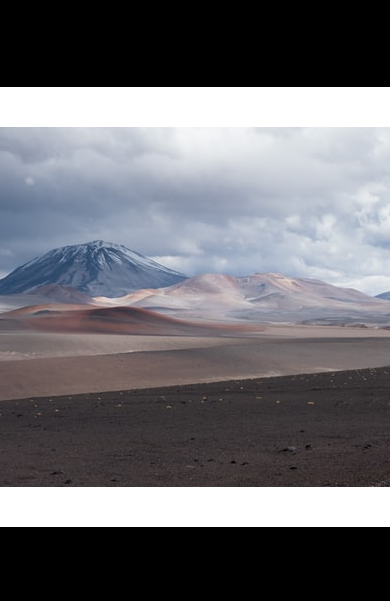
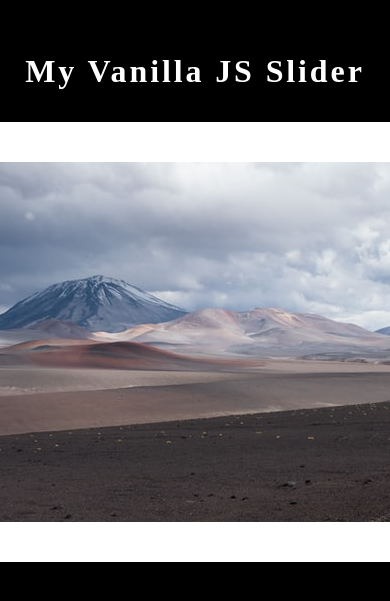
Before and after one commit to erickarodom/mycarousel, a website built with Parcel: page index.html in a window 390 px wide. Shown: the part 115-716 px from the top of the page. Built offline with nearby package versions, Linux system fonts and the light colour scheme.

Commit message:
Added h1 title and cleaned up media queries

```diff
--- a/index.html
+++ b/index.html
@@ -9,6 +9,7 @@
   </head>
   <body>
     <main>
+      <h1>My Vanilla JS Slider</h1>
       <section class="slider-sect-ctnr">
         <button id="next" class="btn l-btn">Next</button>
         <div id="slider-ctnr" class="slider-ctnr">
--- a/styles.css
+++ b/styles.css
@@ -13,18 +13,24 @@ body {
   body {
     background-color: black;
   }
+  h1 {
+    color: white;
+  }
+  .slider-sect-ctnr {
+    background-color: white;
+    padding: 40px 10px;
+    border-radius: 10px;
+  }
+}
+h1 {
+  text-align: center;
+  padding-bottom: 1em;
+  letter-spacing: 0.09em;
 }
 .slider-sect-ctnr {
   display: flex;
   justify-content: center;
   align-items: center;
-}
-@media screen and (max-width: 1000px) {
-  .slider-sect-ctnr {
-    background-color: white;
-    padding: 40px 10px;
-    border-radius: 10px;
-  }
 }
 
 .slides {
```
Also changed, not shown: dist/index.html, 4 other files.
